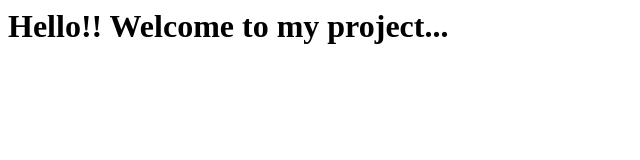
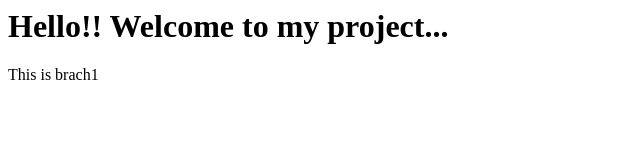
Before and after one commit to tanugulaanusha/MyProject, a plain HTML site: page index.html in a window 1280 px wide. Shown: the full height of the page, 0-640 px from the left. Drawn offline with Linux system fonts and the light colour scheme.

Commit message:
Update index.html

```diff
--- a/index.html
+++ b/index.html
@@ -6,5 +6,6 @@
   </head>
   <body>
     <h1>Hello!! Welcome to my project...</h1>
+    <p>This is brach1</p>
   </body>
 </html>
```
